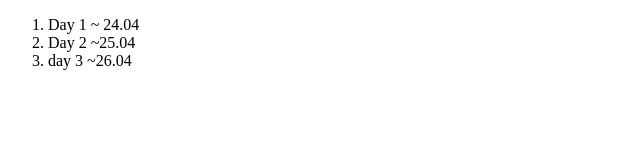
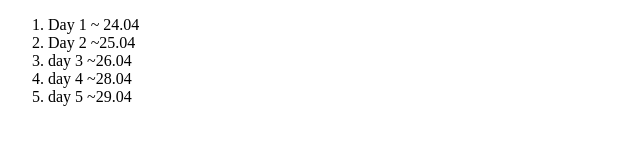
Before and after one commit to ILGleiryt/ILGleiryt.github.io, a plain HTML site: page 100days.html in a window 1280 px wide. Shown: the part 312-456 px from the top of the page, without its empty margins (0-640 px from the left). Drawn offline with Linux system fonts and the light colour scheme.

Commit message:
add 2 days

```diff
--- a/100days.html
+++ b/100days.html
@@ -15,6 +15,8 @@
         <li>Day 1 ~ 24.04</li>
         <li>Day 2 ~25.04</li>
         <li>day 3 ~26.04</li>
+        <li>day 4 ~28.04</li>
+        <li>day 5 ~29.04</li>
     </ol>
 </body>
 </html>
--- a/css/style.css
+++ b/css/style.css
@@ -30,9 +30,6 @@ body{
    flex: 1;
 }
 
-.technologies-stack {
-}
-
 #hello {
     background-color: whitesmoke;
     margin: 0;
```
